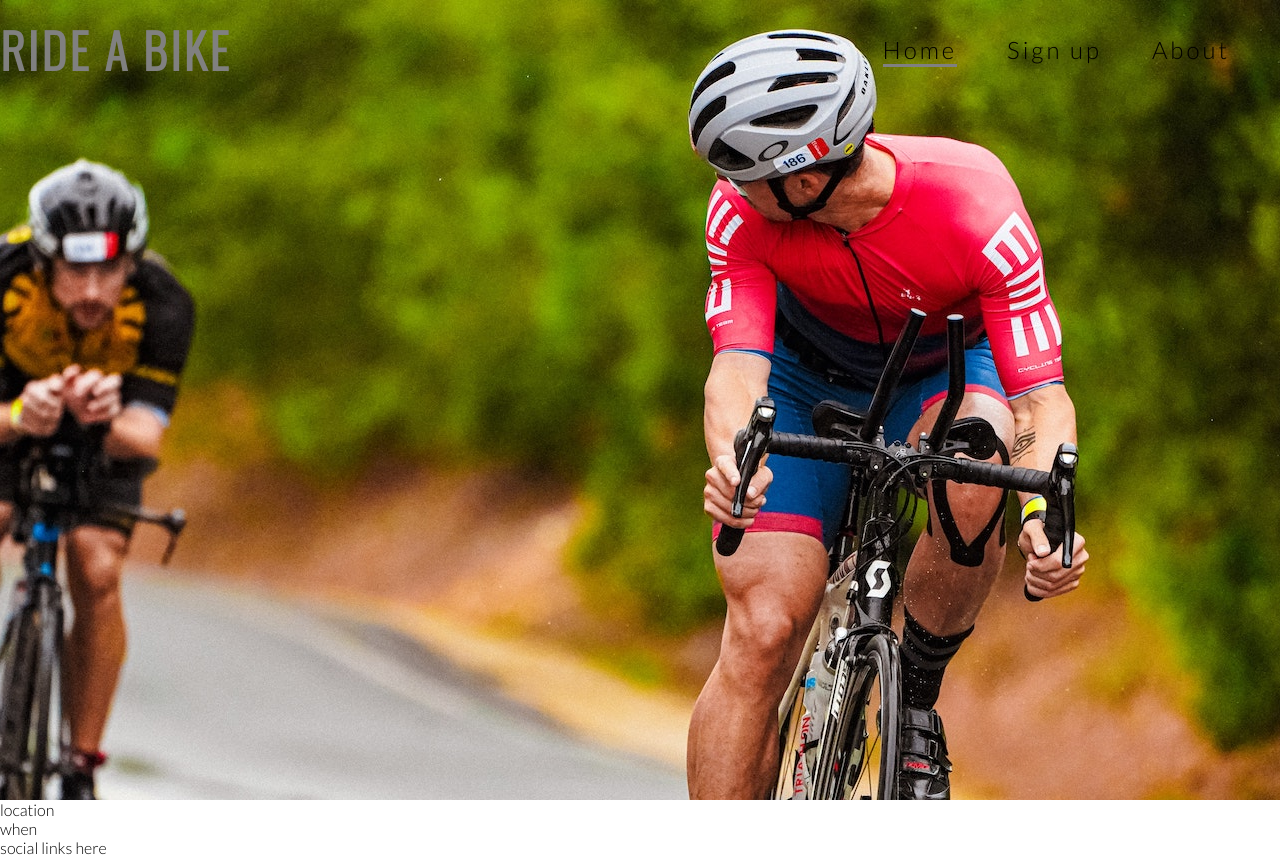
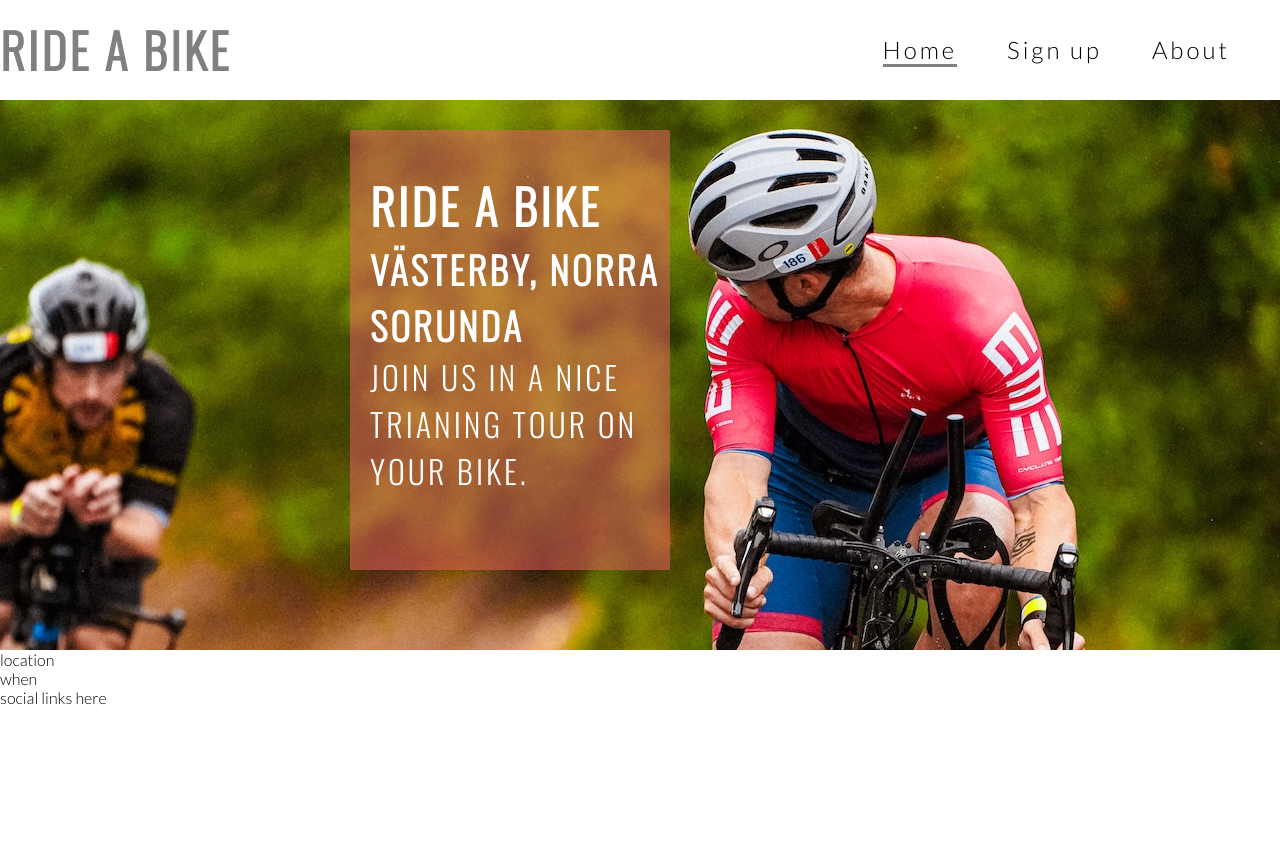
Before and after one commit to SamsKod/ride-a-bike, a plain HTML site: page index.html in a window 1280 px wide. After the commit the page ends 800 px from the top, so only its background shows below. Drawn offline with nearby package versions, Linux system fonts and the light colour scheme.

Commit message:
Add cover text and style

```diff
--- a/assets/css/style.css
+++ b/assets/css/style.css
@@ -56,11 +56,41 @@ h1, h2 {
     border-bottom: 3px solid grey;
 }
 
-/* hero image */
+/* hero image and cover text*/
 
+#hero-outer {
+    height: 550px;
+    width: 100%;
+    overflow: hidden;
+
+    position: relative;
+}
+
+#cover-text, #cover-text h2{
+    color: white;
+}
 #hero-image {
     height: 800px;
     width: 100%;
     background: url('../images/pexels-run-ffwpu-5840719.jpg') no-repeat center center;
+}
 
+#cover-text{
+    font-size: 200%;
+    font-family: Oswald, sans-serif;
+    text-transform: uppercase;
+    letter-spacing: 3px;
+
+    height: 400px;
+    width: 300px;
+
+    padding-top: 40px;
+    padding-left: 20px;
+
+    background-color: rgba(241, 100, 100, .5);
+
+    bottom: 80px;
+    left: 350px;
+
+    position: absolute;
 }
--- a/index.html
+++ b/index.html
@@ -20,8 +20,13 @@
         <li><a href="index.html" class="active">Home</a></li>
         </ul></nav>
 </header>
-<section>
+<section id="hero-outer">
     <div id="hero-image"></div>
+    <div id="cover-text">
+        <h2>Ride a bike</h2>
+        <h3>Västerby, Norra Sorunda</h3>
+        <p>Join us in a nice trianing tour on your bike.</p>
+    </div>
 </section>
 <section>location</section>
 <section>when</section>
```
